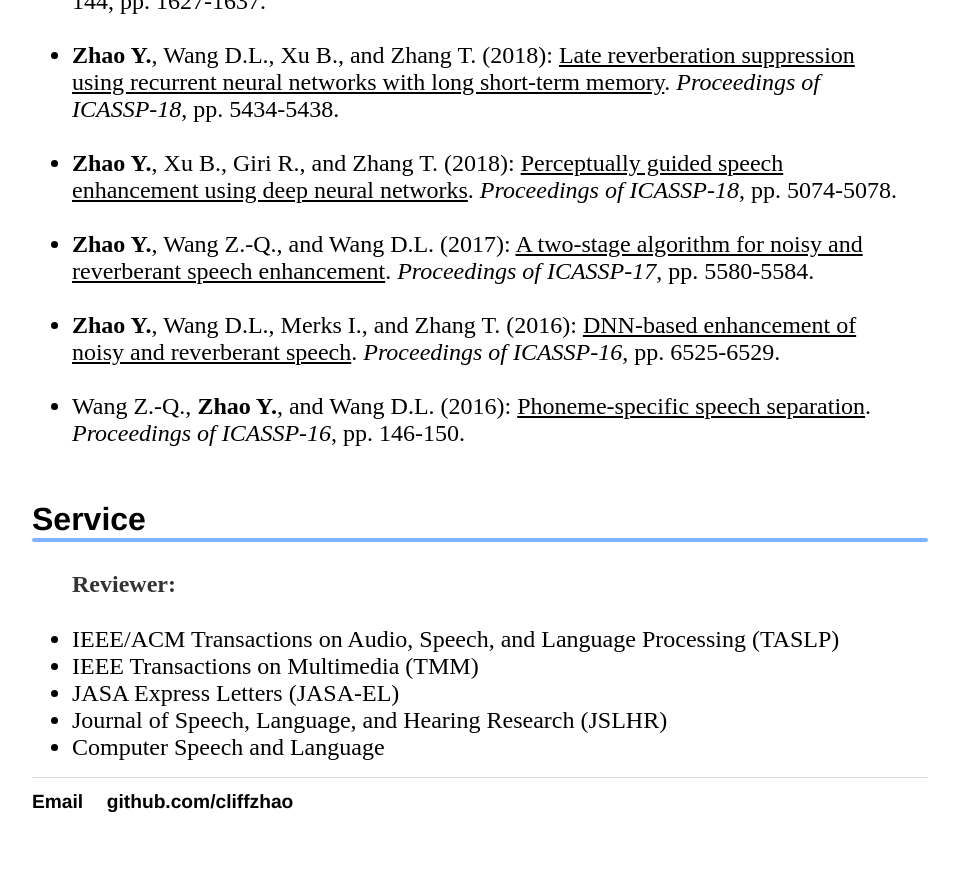
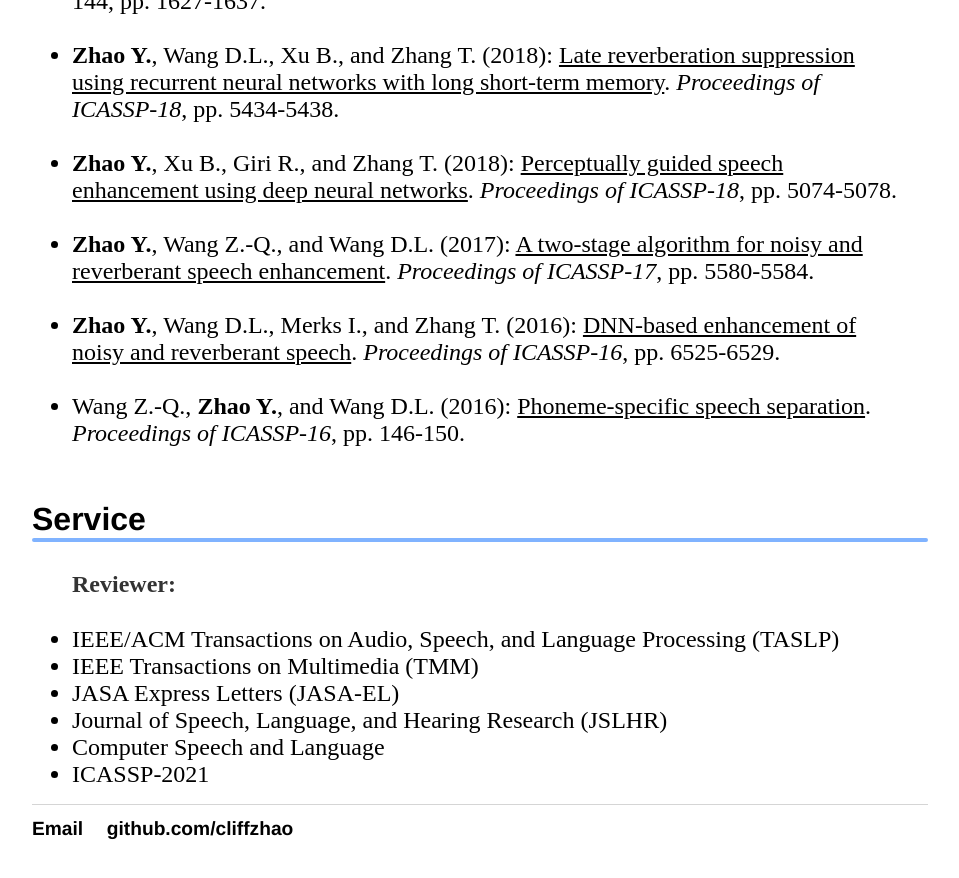
Before and after one commit to cliffzhao/cliffzhao.github.io, a Jekyll site: the page built from index.html, in a window 1280 px wide and 900 px high, scrolled down 1687 px. Shown: the top 878 px of the window, without its empty margins (160-1119 px from the left). Built offline with Jekyll 4.4.1, drawn with Linux system fonts in a browser that asks for light colours.

Commit message:
Update index.html

```diff
--- a/index.html
+++ b/index.html
@@ -141,6 +141,9 @@
 	<li>Computer Speech and Language
 	</li>
 
+	<li>ICASSP-2021
+	</li>
+
     </ul>
 
 </div><!-- /.blurb -->
```
